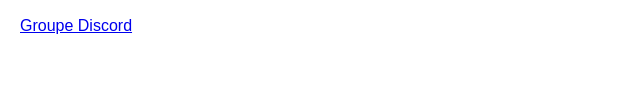
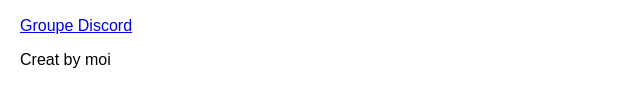
Before and after one commit to rakotok2109/html-git-eemi-10-24, a plain HTML site: page index.html in a window 1280 px wide. Shown: the part 152-258 px from the top of the page, without its empty margins (0-640 px from the left). Drawn offline with Linux system fonts and the light colour scheme.

Commit message:
fixe footer

```diff
--- a/index.html
+++ b/index.html
@@ -16,6 +16,7 @@
     <footer>
         <h2>Contact</h2>
         <a href="https://discord.gg/Rtm5x3SC">Groupe Discord</a>
+        <p>Creat by moi</p
     </footer>
     <script src="js/app.js"></script>
 </body>
```
